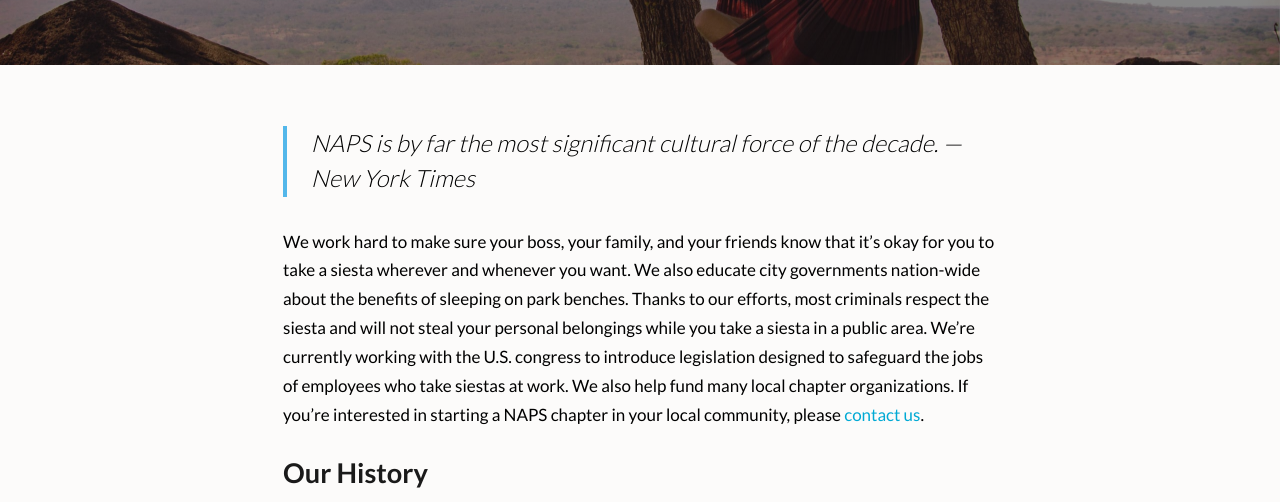
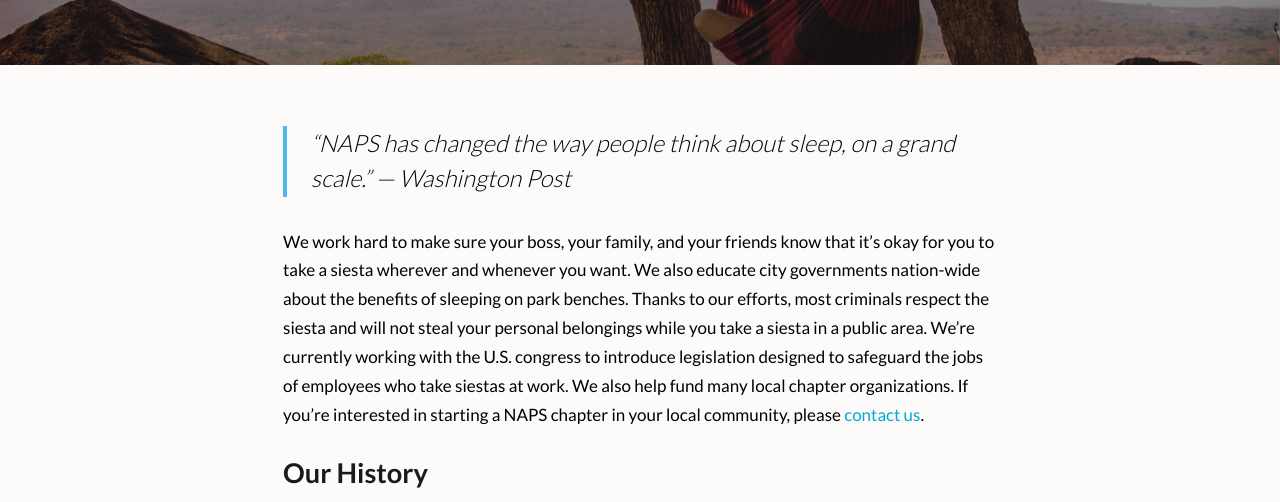
Before and after one commit to baileyadler/randomTestimonial, a plain HTML site: page index.html in a window 1280 px wide. Shown: the part 221-723 px from the top of the page. Drawn offline with Linux system fonts and the light colour scheme.

```diff
--- a/index.html
+++ b/index.html
@@ -50,8 +50,8 @@
 		'NAPS has changed the way people think about sleep, on a grand scale. — Washington Post'
 	];
 	var randomNumber = Math.floor(Math.random() * quotesArray.length);
-	document.getElementById('press-quote').textContent = quotesArray[randomNumber];
-	console.log( quotesArray[randomNumber].split('—' );
+	document.getElementById('press-quote').textContent = '“' + quotesArray[randomNumber].split(' — ')[0] + '” — ' + quotesArray[randomNumber].split(' — ')[1] ;
+	// console.log( quotesArray[randomNumber].split(' — ')[0] );
 </script>
 </body>
 </html>
```
